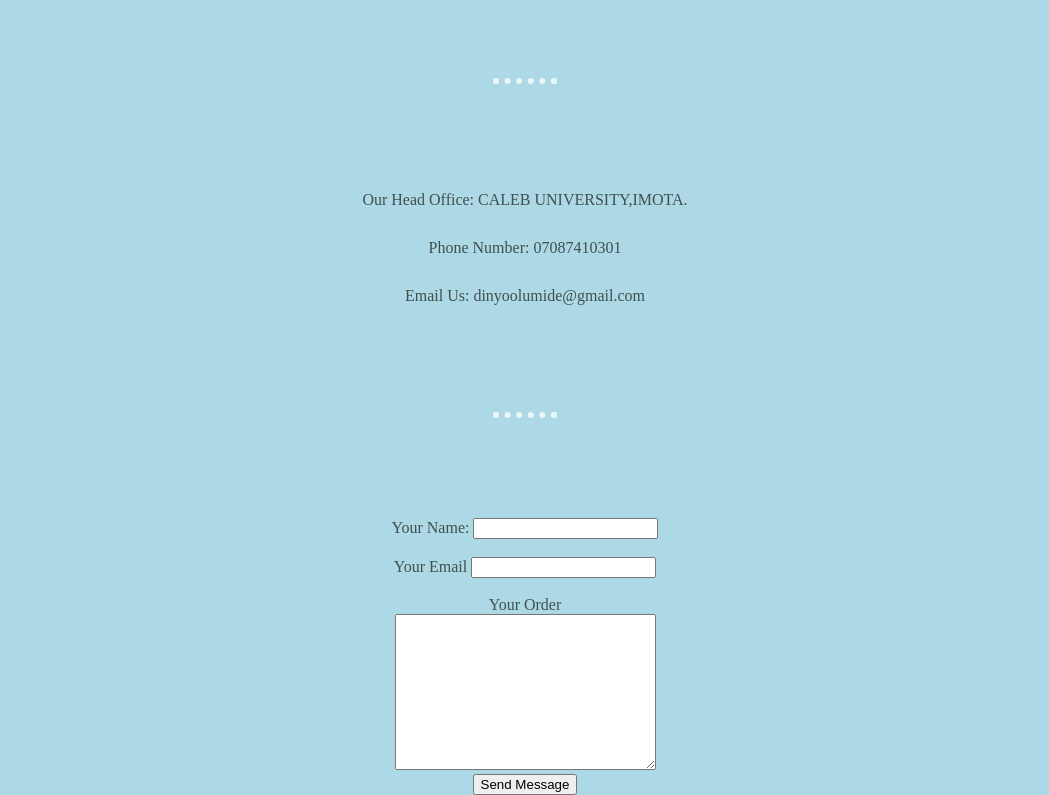
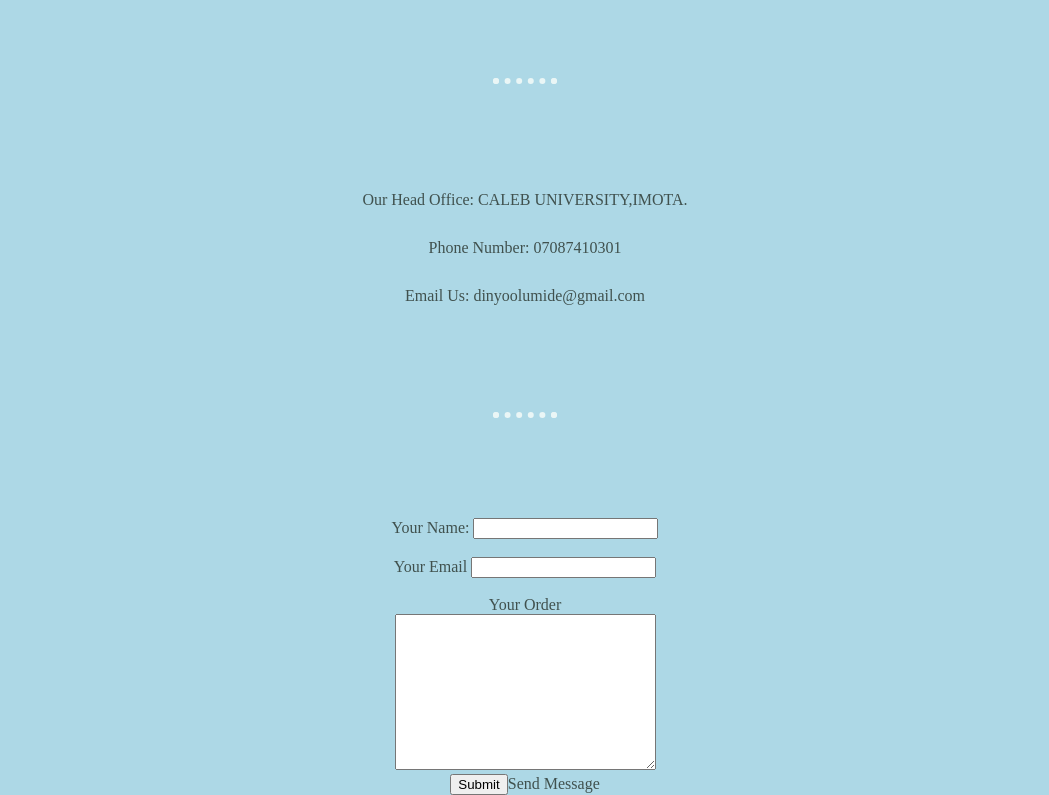
Before and after one commit to Dinyoolumide/calebsupermarket, a plain HTML site: page contact-us.html in a window 1280 px wide. Shown: the part 265-1060 px from the top of the page, without its empty margins (115-1164 px from the left). Drawn offline with Linux system fonts and the light colour scheme.

Commit message:
Update contact form to use input type for submit

```diff
--- a/contact-us.html
+++ b/contact-us.html
@@ -27,14 +27,14 @@
     <p>Phone Number: 07087410301</p>
     <p>Email Us: dinyoolumide@gmail.com</p>
     <hr>
-    <form class="" action="mailto:dinyoolumide@gmail.com" method="post">
+    <form class="" action="mailto:dinyoolumide@gmail.com" method="post" enctype="text/plain">
         <label for="yourName">Your Name:</label>
         <input type="text" name="yourName" value=""><br><br>
         <label>Your Email</label>
         <input type="email" name="yourEmail" value=""><br><br>
         <label>Your Order</label><br>
         <textarea name="yourMessage" rows="10" cols="30"></textarea><br>
-        <button type="submit">Send Message</button>
+        <input type="submit">Send Message</input>
     </form>
 </body>
 </html>
```
